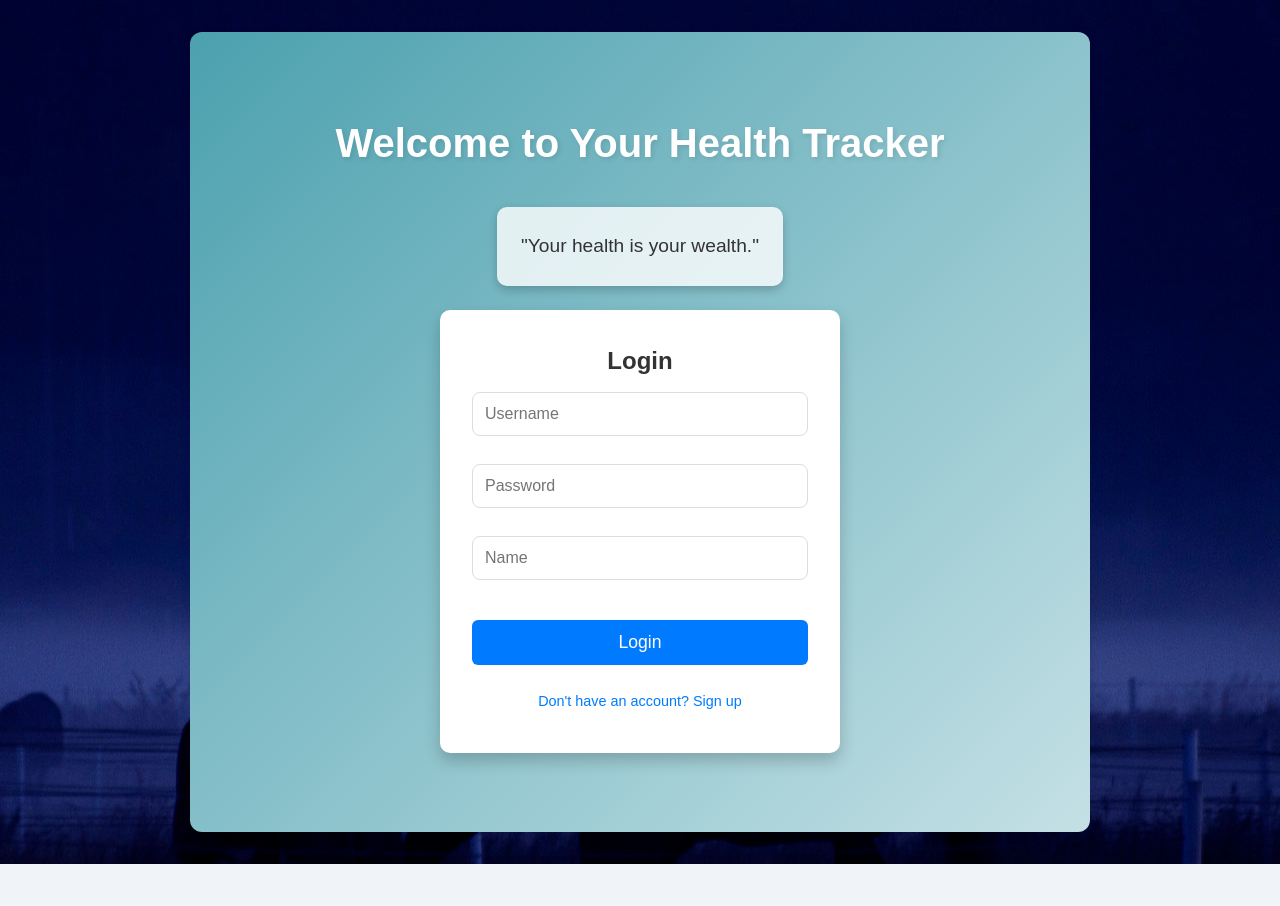
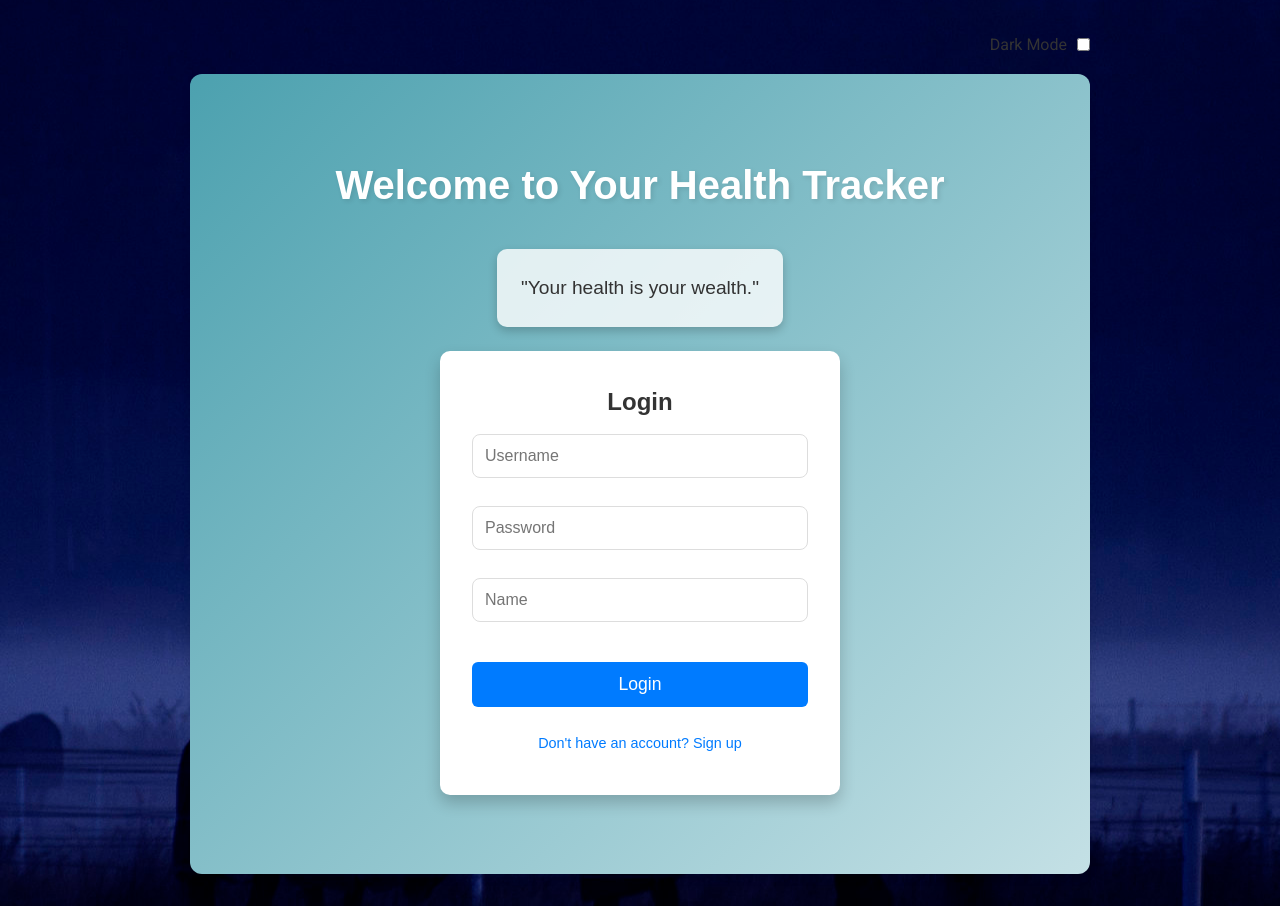
Before and after one commit to nishit2003/UI-Project1, a Svelte app: page / in a window 1280 px wide. Before the commit the page ends 864 px from the top, so only its background shows below. Built offline with nearby package versions, Linux system fonts and the light colour scheme.

Commit message:
Refactor CSS for theme toggle and add dark mode functionality

```diff
--- a/src/App.svelte
+++ b/src/App.svelte
@@ -23,6 +23,17 @@
   let inputType = ""; // The type of input for the additional activity
   let activityValue = 0; // Value for the additional activity
 
+  // Theme toggle state
+  let isDarkMode = false;
+
+  // Helper to toggle between themes
+  const toggleTheme = () => {
+    isDarkMode = !isDarkMode;
+    document.documentElement.setAttribute(
+      "data-theme",
+      isDarkMode ? "dark" : "light"
+    );
+  };
   // Journal Data
   let feelings = [
     { mood: "Happy", checked: false },
@@ -180,6 +191,11 @@
 </script>
 
 <main>
+  <section class="theme-toggle">
+    <label for="themeSwitch">Dark Mode</label>
+    <input type="checkbox" id="themeSwitch" on:change={toggleTheme} />
+  </section>
+
   {#if loggedIn}
     <section class="card user-info-section">
       <h2>User Information</h2>
--- a/src/app.css
+++ b/src/app.css
@@ -19,6 +19,47 @@
   --warning-color: #f39c12;  /* Orange */
   --font-family: "Roboto", sans-serif;
 }
+
+/* Default (Light Mode) */
+:root {
+  --primary-color: #6110ee;
+  --background-color: #f0f4f8;
+  --card-background-color: #fff;
+  --text-color: #333;
+}
+
+/* Dark Mode */
+[data-theme='dark'] {
+  --primary-color: #bb86fc;
+  --background-color: #121212;
+  --card-background-color: #1f1f1f;
+  --text-color: #e0e0e0;
+}
+
+body {
+  background-color: var(--background-color);
+  color: var(--text-color);
+}
+
+.card {
+  background-color: var(--card-background-color);
+}
+
+.submit {
+  background-color: var(--primary-color);
+}
+
+.theme-toggle {
+  display: flex;
+  align-items: center;
+  justify-content: flex-end;
+  margin-bottom: 1rem;
+}
+
+.theme-toggle label {
+  margin-right: 10px;
+}
+
 
 /* Reset and Box Sizing */
 * {
```
Also changed, not shown: src/components/Theme.svelte (added, +19 -0 lines).
